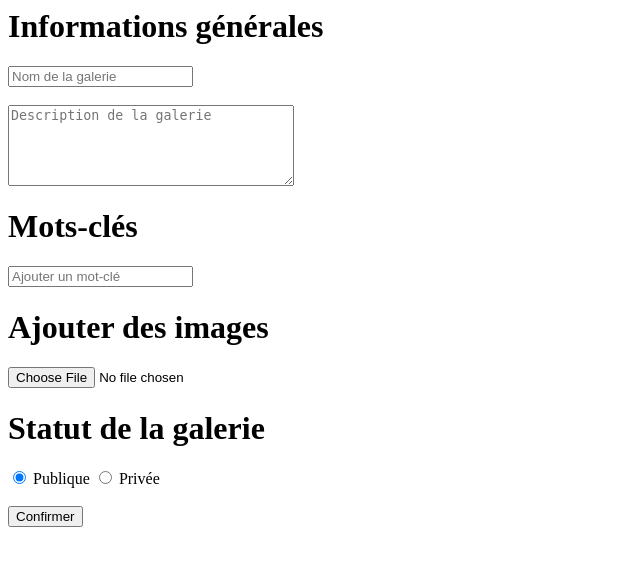
After one commit to LePangolin/Chevaleyre_Pruliere_Sacquard_Cordurie_Schloesser, a PHP site: template app/src/Views/createGallery.html.twig in a window 1280 px wide. The commit adds this page. Shown: the top 566 px of the page, without its empty margins (0-640 px from the left). Run offline with PHP 8.4, Linux system fonts and the light colour scheme; the template is opened without the code that fills it, so the values that code supplies are empty; some libraries are stand-ins or nearby versions.

Commit message:
feat(gallery): ajout d'une galerie en BDD

```diff
--- a/app/public/index.php
+++ b/app/public/index.php
@@ -16,7 +16,11 @@ $app->addBodyParsingMiddleware();
 
 $app->get('/', App\Controllers\HTMLController::class . ':index')->setName('index');
 
-$app->post('/signUp', App\controllers\UserController::class . ':signUp')->setName('signUp');
+$app->post('/signUp', App\Controllers\UserController::class . ':signUp')->setName('signUp');
+
+$app->get('/create', App\Controllers\GalleryController::class . ':create')->setName('create');
+
+$app->post('/createGallery', App\Controllers\GalleryController::class . ':createGallery')->setName('createGallery');
 
 
 $app->run();
--- /dev/null
+++ b/app/src/Views/createGallery.html.twig
@@ -0,0 +1,23 @@
+<form action="/createGallery" method="post">
+    <h1>Informations générales</h1>
+
+    <input type="text" id="name" name="name" placeholder="Nom de la galerie" required><br><br>
+    <textarea id="descr" name="description" rows="5" cols="33" placeholder="Description de la galerie" required></textarea>
+
+    <h1>Mots-clés</h1>
+
+    <input type="text" id="tag" name="tag" placeholder="Ajouter un mot-clé">
+
+    <h1>Ajouter des images</h1>
+
+    <input type="file" id="image" name="image">
+
+    <h1>Statut de la galerie</h1>
+
+    <input type="radio" id="public" name="statut" value="1" checked>
+    <label for="public">Publique</label>
+    <input type="radio" id="private" name="statut" value="0">
+    <label for="private">Privée</label><br><br>
+
+    <input type="submit" id="confirm" name="confirm" value="Confirmer">
+</form>
--- a/app/src/models/Gallery.php
+++ b/app/src/models/Gallery.php
@@ -30,9 +30,11 @@ final class Gallery
     #[Column(name: 'registered_at', type: 'datetimetz_immutable', nullable: false)]
     private DateTimeImmutable $created_at;
 
-    public function __construct(string $name, bool $public)
+    public function __construct(string $name, string $description, int $nb_pictures, bool $public)
     {
         $this->name = $name;
+        $this->description = $description;
+        $this->nb_pictures = $nb_pictures;
         $this->public = $public;
         $this->created_at = new DateTimeImmutable();
     }
```
Also changed, not shown: app/bootstrap.php (+10 -0 lines), app/src/Controllers/GalleryController.php (added, +47 -0 lines), app/src/Services/GalleryService.php (added, +24 -0 lines).
